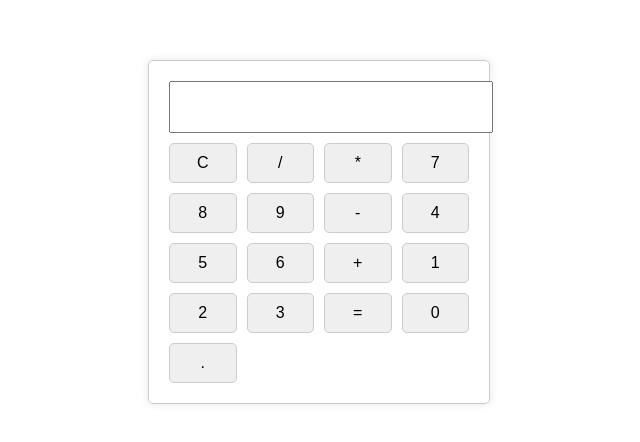
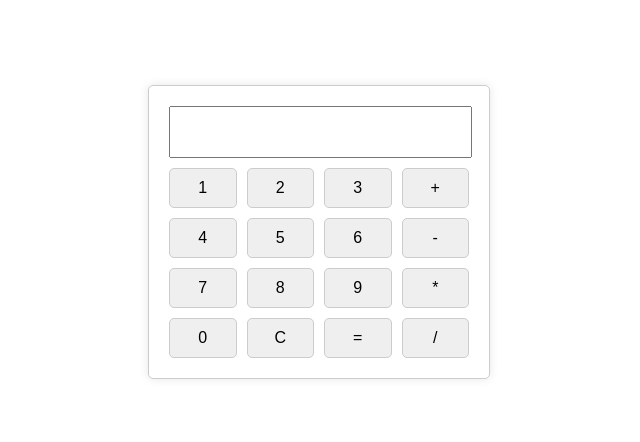
Before and after one commit to sri12334/simple-calculator1, a website: page index.html in a window 1280 px wide. Shown: the part 168-610 px from the top of the page, without its empty margins (321-961 px from the left). Drawn offline with Linux system fonts and the light colour scheme.

Commit message:
code changed

```diff
--- a/index.html
+++ b/index.html
@@ -10,23 +10,25 @@
     <div class="calculator">
         <input type="text" id="display" readonly>
         <div class="buttons">
-            <button onclick="clearDisplay()">C</button>
-            <button onclick="appendToDisplay('/')">/</button>
-            <button onclick="appendToDisplay('*')">*</button>
+            <button onclick="appendToDisplay('1')">1</button>
+            <button onclick="appendToDisplay('2')">2</button>
+            <button onclick="appendToDisplay('3')">3</button>
+            <button onclick="appendToDisplay('+')">+</button>
+
+            <button onclick="appendToDisplay('4')">4</button>
+            <button onclick="appendToDisplay('5')">5</button>
+            <button onclick="appendToDisplay('6')">6</button>
+            <button onclick="appendToDisplay('-')">-</button>
+
             <button onclick="appendToDisplay('7')">7</button>
             <button onclick="appendToDisplay('8')">8</button>
             <button onclick="appendToDisplay('9')">9</button>
-            <button onclick="appendToDisplay('-')">-</button>
-            <button onclick="appendToDisplay('4')">4</button>
-            <button onclick="appendToDisplay('5')">5</button>
-            <button onclick="appendToDisplay('6')">6</button>
-            <button onclick="appendToDisplay('+')">+</button>
-            <button onclick="appendToDisplay('1')">1</button>
-            <button onclick="appendToDisplay('2')">2</button>
-            <button onclick="appendToDisplay('3')">3</button>
+            <button onclick="appendToDisplay('*')">*</button>
+
+            <button onclick="appendToDisplay('0')">0</button>
+            <button onclick="clearDisplay()">C</button>
             <button onclick="calculate()">=</button>
-            <button onclick="appendToDisplay('0')">0</button>
-            <button onclick="appendToDisplay('.')">.</button>
+            <button onclick="appendToDisplay('/')">/</button>
         </div>
     </div>
     <script src="script.js"></script>
--- a/package.json
+++ b/package.json
@@ -21,7 +21,7 @@
   "devDependencies": {
     "@typescript-eslint/eslint-plugin": "^6.11.0",
     "@typescript-eslint/parser": "^6.11.0",
-    "eslint": "^8.53.0",
+    "eslint": "^8.54.0",
     "eslint-config-airbnb-base": "^15.0.0",
     "eslint-plugin-html": "^7.1.0",
     "eslint-plugin-import": "^2.29.0",
--- a/styles.css
+++ b/styles.css
@@ -17,9 +17,9 @@ body {
 }
 
 #display {
-  width: 100%;
+  width: 93%;
   margin-bottom: 10px;
-  padding: 10px;
+  padding: 10px 10px;
   font-size: 1.5em;
 }
 
```
Also changed, not shown: .eslintrc.js, README.md, 1 other file.
